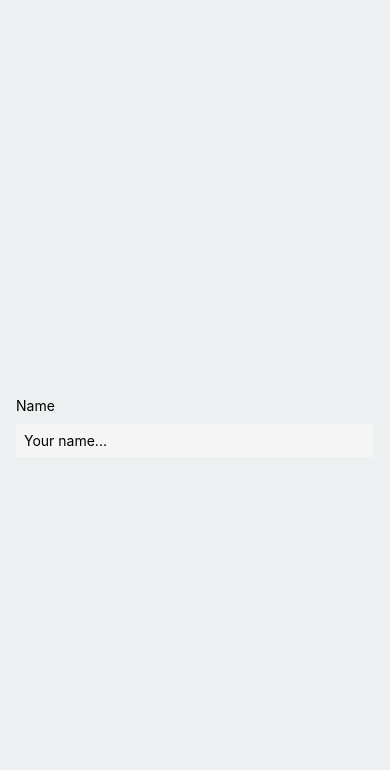
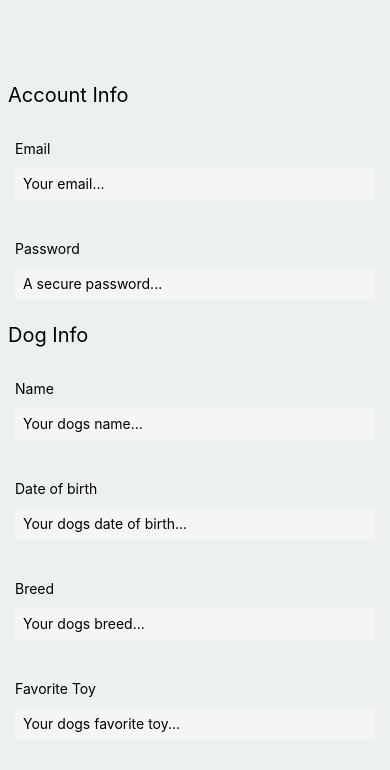
Before and after one commit to CCianfloneDev/woofstagram, a React Native app: screen / in a window 390 px wide. Shown: the top 770 px of the page. Built offline with nearby package versions, Linux system fonts and the light colour scheme.

Commit message:
Added all input fields and some styling improvements.

```diff
--- a/App.js
+++ b/App.js
@@ -1,19 +1,56 @@
 import React, { useState } from 'react';
-import { View, Text, TextInput} from 'react-native';
+import { View, Text, TextInput, ScrollView} from 'react-native';
 
 const App = () => {
+  const [email, setEmail] = useState('');
+  const [password, setPassword] = useState('');
   const [name, setName] = useState('');
-
+  const [dateOfBirth, setDateOfBirth] = useState('');
+  const [breed, setBreed] = useState('');
+  const [favoriteToy, setFavoriteToy] = useState('');
   return (
     <View style={{ flex: 1, justifyContent: 'center', backgroundColor: '#ecf0f1' }}>
-
-      <InputField
-        label="Name"
-        value={name}
-        onChangeText={setName}
-        placeholder="Your name..."
-      />
-
+      <ScrollView style={{paddingTop:75}}>
+        <Text style={{padding:8, fontSize:20}}>Account Info</Text>
+        <InputField
+          label="Email"
+          value={email}
+          onChangeText={setEmail}
+          placeholder="Your email..."
+        />
+        <InputField
+          label="Password"
+          value={password}
+          onChangeText={setPassword}
+          placeholder="A secure password..."
+          secureTextEntry={true}
+        />
+        <Text style={{paddingTop:20, padding:8, fontSize:20}}>Dog Info</Text>
+        <InputField
+          label="Name"
+          value={name}
+          onChangeText={setName}
+          placeholder="Your dogs name..."
+        />
+        <InputField
+          label="Date of birth"
+          value={dateOfBirth}
+          onChangeText={setDateOfBirth}
+          placeholder="Your dogs date of birth..."
+        />
+        <InputField
+          label="Breed"
+          value={breed}
+          onChangeText={setBreed}
+          placeholder="Your dogs breed..."
+        />
+        <InputField
+          label="Favorite Toy"
+          value={favoriteToy}
+          onChangeText={setFavoriteToy}
+          placeholder="Your dogs favorite toy..."
+        />
+      </ScrollView>
     </View>
   );
 };
@@ -24,13 +61,13 @@ export const InputField = ({
   label,
   value,
   onChangeText,
-  placeholder
+  placeholder,
+  secureTextEntry = false,
 }) => (
     <View style={{
-      flex: 1,
       alignContent: 'center',
       justifyContent: 'center',
-      padding: 16
+      padding: 15
     }}>
       <Text style ={{marginVertical: 10}}>{label}</Text>
       <TextInput
@@ -38,6 +75,7 @@ export const InputField = ({
         value={value}
         onChangeText={text => onChangeText(text)}
         placeholder={placeholder}
+        secureTextEntry={secureTextEntry}
       />
     </View>
 );
```
